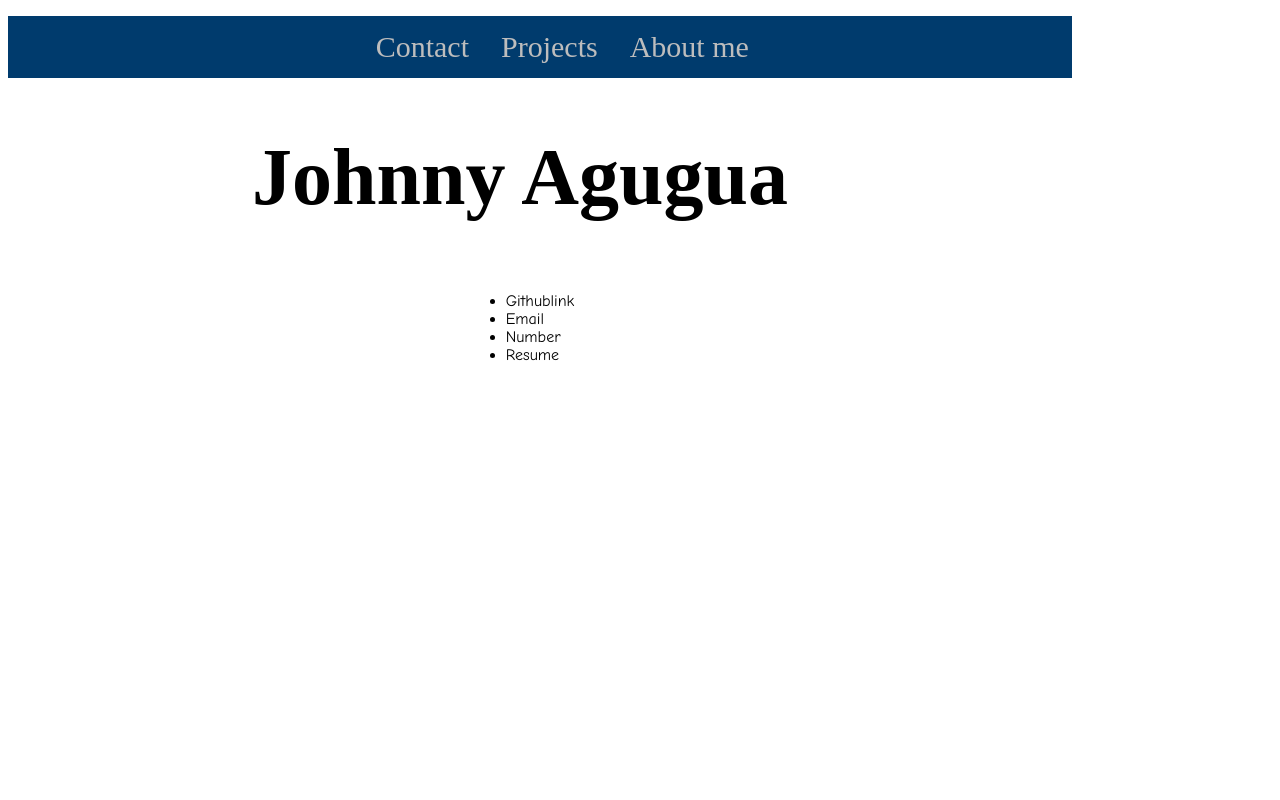
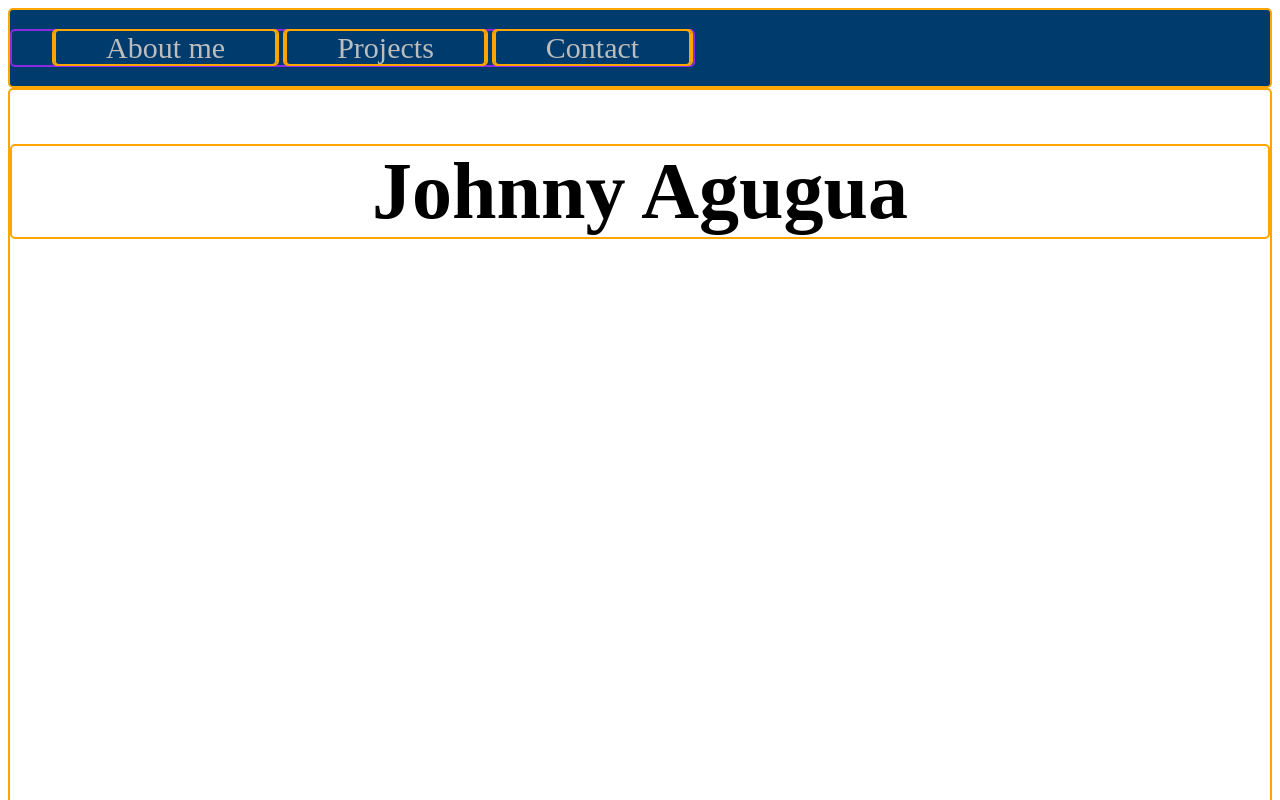
Before and after one commit to jgoog/jgoog.github.io, a plain HTML site: page index.html in a window 1280 px wide. Shown: the top 800 px of the page. Drawn offline with Linux system fonts and the light colour scheme.

Commit message:
Portfolio

```diff
--- a/index.html
+++ b/index.html
@@ -8,19 +8,20 @@
     </head>
     <body>
     <header>
-            <ul class="navbar">
-               <li ><a class="navlinks" href=>About me</a></li>
-               <li ><a class="navlinks" href=>Projects</a></li>
-               <li ><a class="navlinks" href=>Contact</a></li>
+            <ul>
+               <li ><a href=>About me</a></li>
+               <li ><a href=>Projects</a></li>
+               <li ><a href=>Contact</a></li>
             </ul>
-            </nav>
     </header>
+    <main>
         <h1>
             Johnny Agugua
         </h1>
 
+    </main>
     <footer>
-        <ul class="footer">
+        <ul>
             <li>Githublink</li>
             <li>Email</li>
             <li>Number</li>
--- a/style.css
+++ b/style.css
@@ -1,34 +1,62 @@
 
 body{
-    width: 80%;
+
+    display: grid;
+    grid-template-rows: 80px 800px 10px;
+    grid-template-columns: 100%;
+
 }
+
+ body * {
+
+  border: 2px solid orange;
+  border-radius: 5px;
+}
+
+ /* Styling for Navigation */
+
+ header {
+    grid-row: 1;
+    background-color: #003B6D;
+    align-items: center;
+    display: flex;
+    justify-content: space-between;
+
+ }
+
+ header ul {
+    border: 2px solid blueviolet;
+    border-radius: 5px;
+ }
+
+
+/* Links inside the navbar */
+header a {
+
+
+    color: #BDBDBD;
+    text-align: center;
+    padding: 0 50px ;
+    text-decoration: none;
+
+  }
+
+header li {
+    display: inline;
+    float: ;
+    font-size: 30px;
+    align-items: center;
+	/* margin-right: 30%;	 */
+}
+
+/* End of Nav Styling */
 
 
 
- /* Styling for Navigation */
-.navbar {
-    overflow: hidden;
-    background-color: #003B6D;
-    position: relative;
-    top: 0; /* Position the navbar at the top of the page */
-     width: 100%; /* Full width */
-     height: 5%;
-    list-style: none;
-  }
+main {
 
-/* Links inside the navbar */
-.navbar a {
-    float: right;
-    display: block;
-    color: #BDBDBD;
-    text-align: center;
-    padding: 14px 16px;
-    text-decoration: none;
-    font-size: 30px;
-  }
-
-  .navbar li {
-	margin-right: 30%;
+    grid-row: 2;
+    grid-column: 1 span /2;
 }
 
 h1 {
@@ -36,11 +64,16 @@ h1 {
     text-align: center;
 }
 
+
+
+/* Links at bottom of page */
 footer {
-min-height: 100vh;
-  margin: 0 auto;
-  font: 12pt Comic Sans MS;
-  display: flex;
-  flex-direction: row;
-  justify-content: center;
+  grid-row: 3 / span 3;
+  list-style: none;
+  text-align: center;
 }
+
+footer li{
+    display: inline;
+    font: 12pt Comic Sans MS;
+}
```
